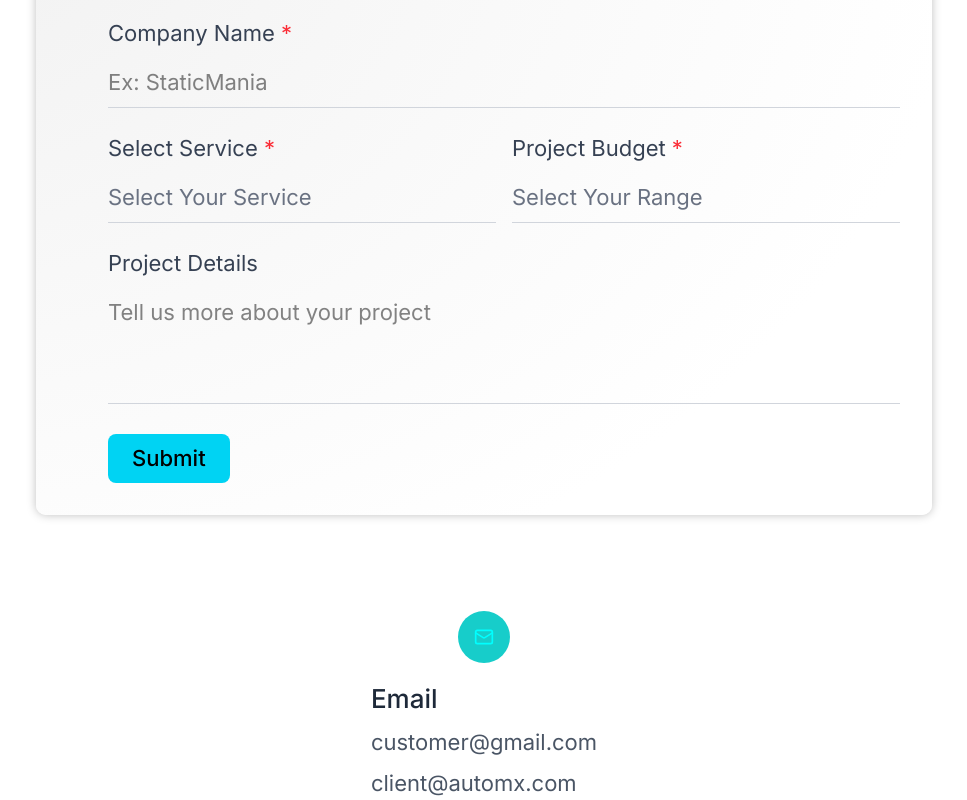
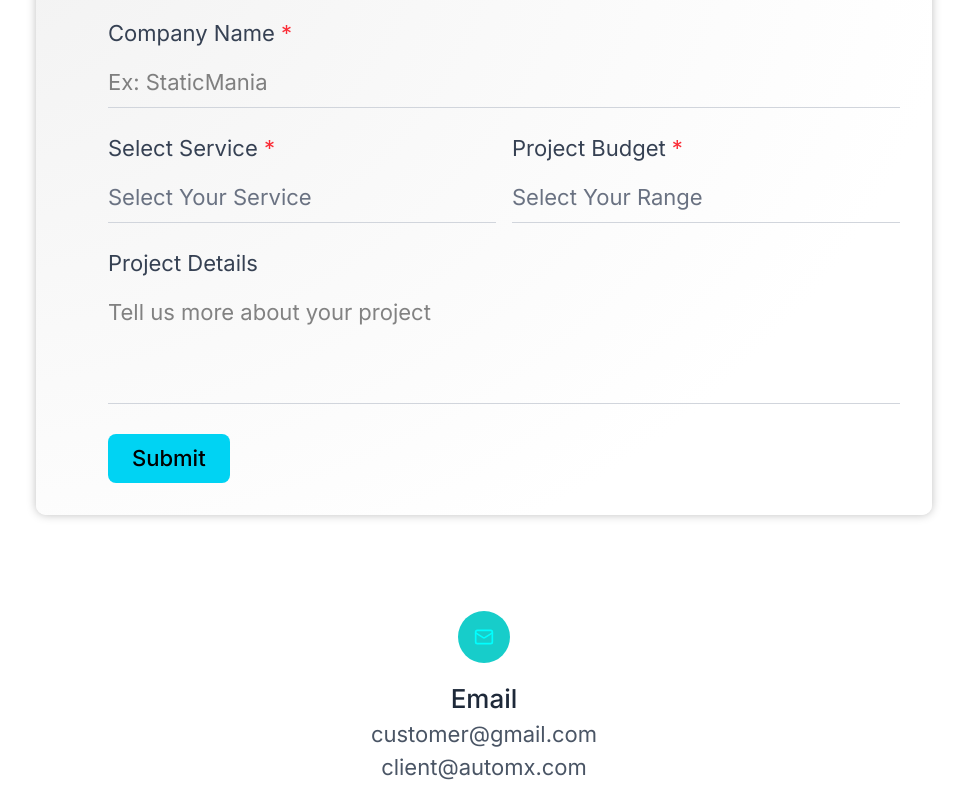
Before and after one commit to Roshen-Perera/ceylon-developers-portfolio, a Next.js app: page /contact in a window 1280 px wide. Shown: the part 748-1548 px from the top of the page, without its empty margins (156-1123 px from the left). Built offline with nearby package versions, Linux system fonts and the light colour scheme.

Commit message:
Refactor ContactDetails component for improved text alignment

```diff
--- a/components/contactDetails.tsx
+++ b/components/contactDetails.tsx
@@ -9,7 +9,7 @@ const ContactDetails = () => {
           <div className="p-4 bg-[#17CDCA] rounded-4xl">
             <Mail size={20} color="#00FFFF" />
           </div>
-          <div className="space-y-2">
+          <div className="text-center">
             <h3 className="text-[26px] font-medium text-gray-800">Email</h3>
             <p className="text-[22px] text-gray-600">customer@gmail.com</p>
             <p className="text-[22px] text-gray-600">client@automx.com</p>
```
